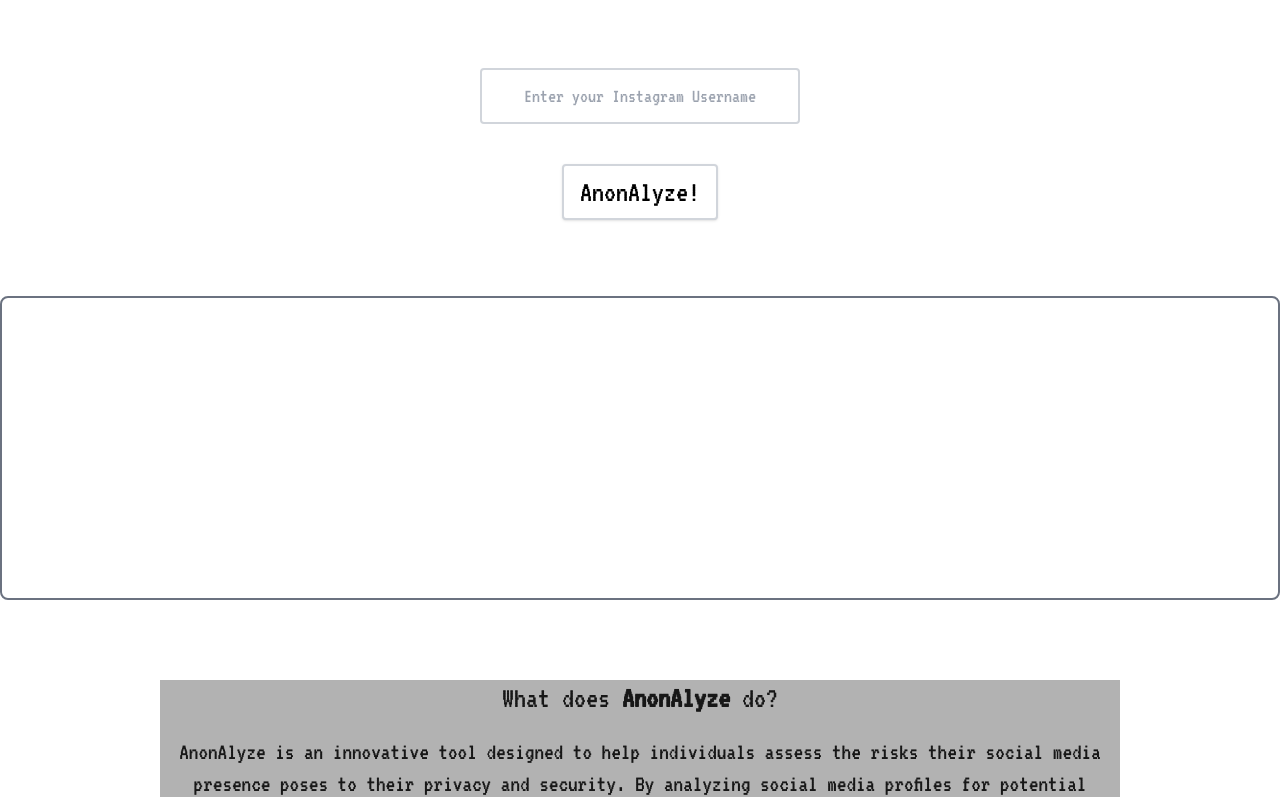
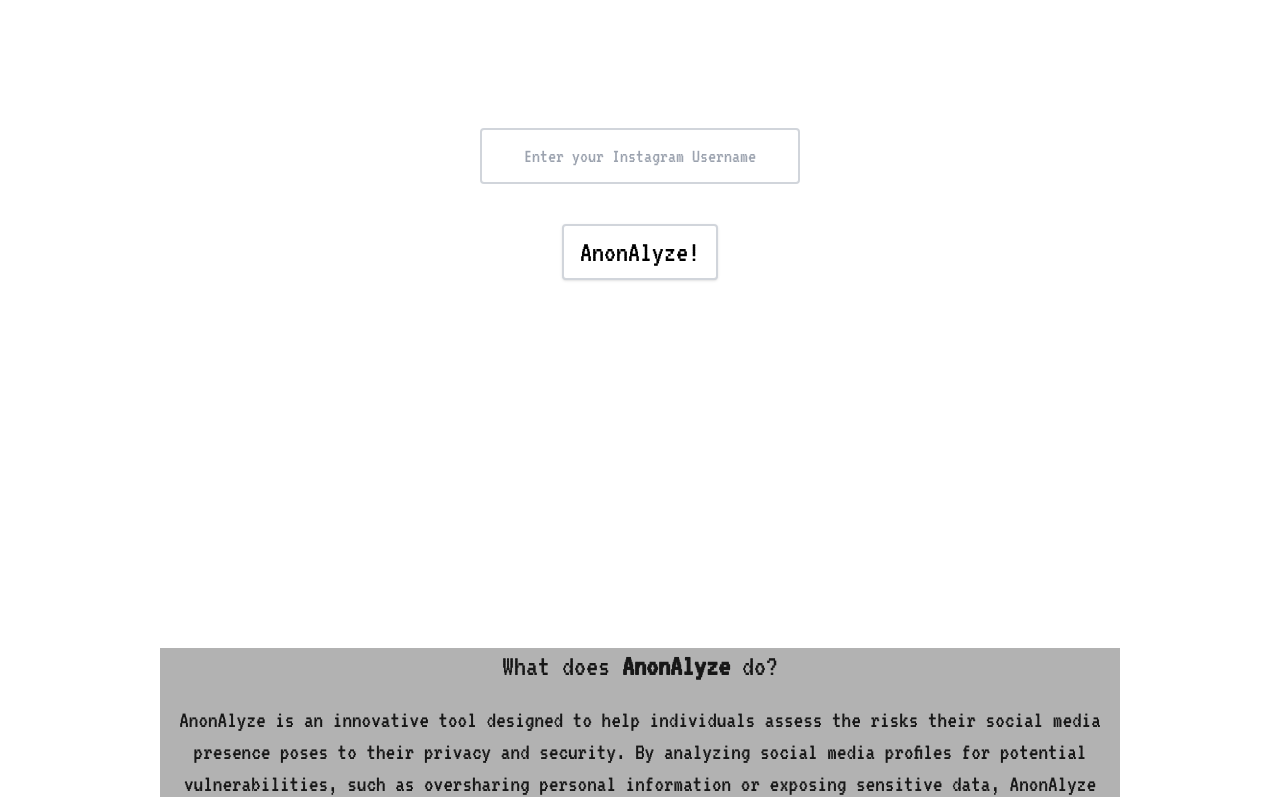
Before and after one commit to FuJacob/AnonAlyze, a Next.js app in the folder frontend/: page / in a window 1280 px wide. Shown: the part 527-1324 px from the top of the page. Built offline with nearby package versions, Linux system fonts and the light colour scheme.

Commit message:
Display results from API request

```diff
--- a/frontend/src/components/hero.jsx
+++ b/frontend/src/components/hero.jsx
@@ -25,6 +25,7 @@ const rating = 8; // TEMPORARY PLACEHOLDER
 const Hero = () => {
     const [inputValue, setInputValue] = useState("");
     const [loading, setLoading] = useState(false);
+    const [pData, setPData] = useState(null);
 
     const handleInputChange = (e) => {
         setInputValue(e.target.value);
@@ -55,6 +56,7 @@ const Hero = () => {
             });
             const data = await response.json();
             console.log('Response from backend:', data);
+            setPData(data);
         } catch (error) {
             console.log(error);
         } finally {
@@ -85,12 +87,22 @@ const Hero = () => {
                     {loading && <p className="mt-5 mx-auto w-10 h-10 border-4 border-t-blue-500 border-gray-300 rounded-full animate-spin"></p>}
                 </div>
 
-                <div className="grid grid-cols-1 gap-4">
+                <div className={`grid grid-cols-1 gap-4 ${pData ? 'block' : 'hidden'}`}>
                     {rating !== null && (
                         <div className={`border-2 border-gray-500 rounded-lg p-4 ${vt323.className} text-3xl ${glowEffect}`}>
-                            Based on the provided Instagram profileData data, it appears that the user ({profileData.username}) exercises a moderate level of privacy regarding their personal information. They share videos and captions related to their sports activities, specifically basketball, badminton, and gym workouts, but do not disclose sensitive personal information such as their full name, address, phone number, or email address. However, they frequently mention and tag friends and their university, which could potentially help identify them to acquaintances or those in their community.
-
-                            <p className="mt-4"><strong>Privacy Rating: {rating}/10</strong></p>
+                            <h2 className="text-center">{pData ? `Privacy Analysis of ${pData.rawData[0].url.replace("$", "").split("instagram.com/")[1].replace("/", "")}` : ``}</h2>
+                            <div>
+                                {pData ? (
+                                    <div className='flex gap-3'>
+                                        <div className="font-bold">Content Shared:</div>
+                                        {pData.privacyAnalysis.contentShared}
+                                    </div>
+                                ) : ''}
+                            </div>
+                            <div>{pData ? `Sensitive Information: ${pData.privacyAnalysis.sensitiveInfo}` : ''}</div>
+                            <div>{pData ? `Tagging Behaviour: ${pData.privacyAnalysis.taggingBehaviour}` : ''}</div>
+                            <div>{pData ? `Privacy Improvements: ${pData.privacyAnalysis.privacyImprovements}` : ''}</div>
+                            <p className="mt-4"><strong>{pData ? pData.privacyAnalysis.rating.replace("$", "") : ''}</strong></p>
                         </div>
                     )}
                 </div>
```
